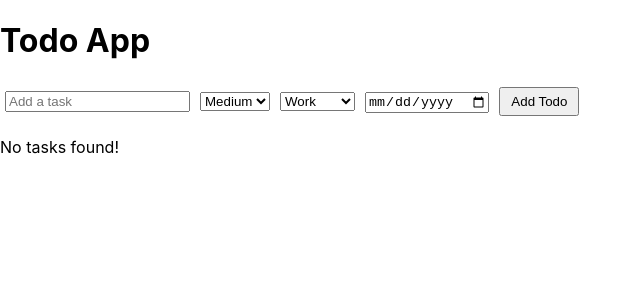
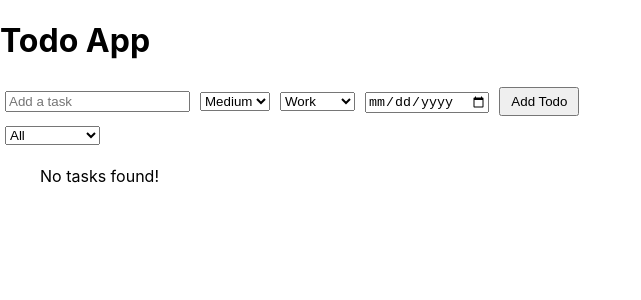
Before and after one commit to Ahmedkhan78/TodoApp, a React (Create React App) app: page / in a window 1280 px wide. Shown: the top 300 px of the page, without its empty margins (0-641 px from the left). Built offline with nearby package versions, Linux system fonts and the light colour scheme.

Commit message:
Feat: Implemented Filtered Selection in Application

```diff
--- a/src/App.js
+++ b/src/App.js
@@ -1,11 +1,13 @@
 import React, { useEffect, useState } from "react";
 import TodoForm from "./components/TodoForm";
 import TodoList from "./components/TodoList";
+import FilterDropdown from "./components/FilterDropdown";
 import "./App.css";
 import { saveToLocalStorage, loadFromLocalStorage } from "./utils/localStorage";
 
 function App() {
   const [todos, setTodos] = useState([]);
+  const [filterType, setFilterType] = useState("All");
 
   useEffect(() => {
     setTodos(loadFromLocalStorage);
@@ -48,12 +50,14 @@ function App() {
     <div className="app">
       <h1>Todo App</h1>
       <TodoForm addTodo={addTodo} />
+      <FilterDropdown filterType={filterType} setFilterType={setFilterType} />
       <TodoList
         todos={todos}
         deleteTodo={deleteTodo}
         toggleTodo={toggleTodo}
         editTodo={editTodo}
         editDueDate={editDueDate}
+        filterType={filterType}
       />
     </div>
   );
--- /dev/null
+++ b/src/components/FilterDropdown.js
@@ -0,0 +1,14 @@
+import React from "react";
+
+const FilterDropDown = ({ filterType, setFilterType }) => {
+  return (
+    <select value={filterType} onChange={(e) => setFilterType(e.target.value)}>
+      <option value="All">All</option>
+      <option value="Completed">Completed</option>
+      <option value="Pending">Pending</option>
+      <option value="High Priority">High Priority</option>
+    </select>
+  );
+};
+
+export default FilterDropDown;
--- a/src/components/TodoList.js
+++ b/src/components/TodoList.js
@@ -1,12 +1,25 @@
 import React from "react";
 import TodoItem from "./TodoItem";
 
-const TodoList = ({ todos, deleteTodo, toggleTodo, editTodo, editDueDate }) => {
+const TodoList = ({
+  todos,
+  deleteTodo,
+  toggleTodo,
+  editTodo,
+  editDueDate,
+  filterType,
+}) => {
+  const filteredTodos = todos.filter((todo) => {
+    if (filterType === "Completed") return todo.completed;
+    if (filterType === "Pending") return !todo.completed;
+    if (filterType === "High Priority") return todo.priority === "High";
+    return true;
+  });
   return (
-    <div>
+    <ul>
       {" "}
       {todos.length === 0 ? <p>No tasks found!</p> : null}
-      {todos.map((todo) => (
+      {filteredTodos.map((todo) => (
         <TodoItem
           key={todo.id}
           todo={todo}
@@ -16,7 +29,7 @@ const TodoList = ({ todos, deleteTodo, toggleTodo, editTodo, editDueDate }) => {
           editDueDate={editDueDate}
         />
       ))}
-    </div>
+    </ul>
   );
 };
 
--- a/src/index.js
+++ b/src/index.js
@@ -1,10 +1,9 @@
-import React from 'react';
-import ReactDOM from 'react-dom/client';
-import './index.css';
-import App from './App';
-import reportWebVitals from './reportWebVitals';
+import React from "react";
+import ReactDOM from "react-dom/client";
+import "./index.css";
+import App from "./App";
 
-const root = ReactDOM.createRoot(document.getElementById('root'));
+const root = ReactDOM.createRoot(document.getElementById("root"));
 root.render(
   <React.StrictMode>
     <App />
@@ -14,4 +13,3 @@ root.render(
 // If you want to start measuring performance in your app, pass a function
 // to log results (for example: reportWebVitals(console.log))
 // or send to an analytics endpoint. Learn more: https://bit.ly/CRA-vitals
-reportWebVitals();
```
